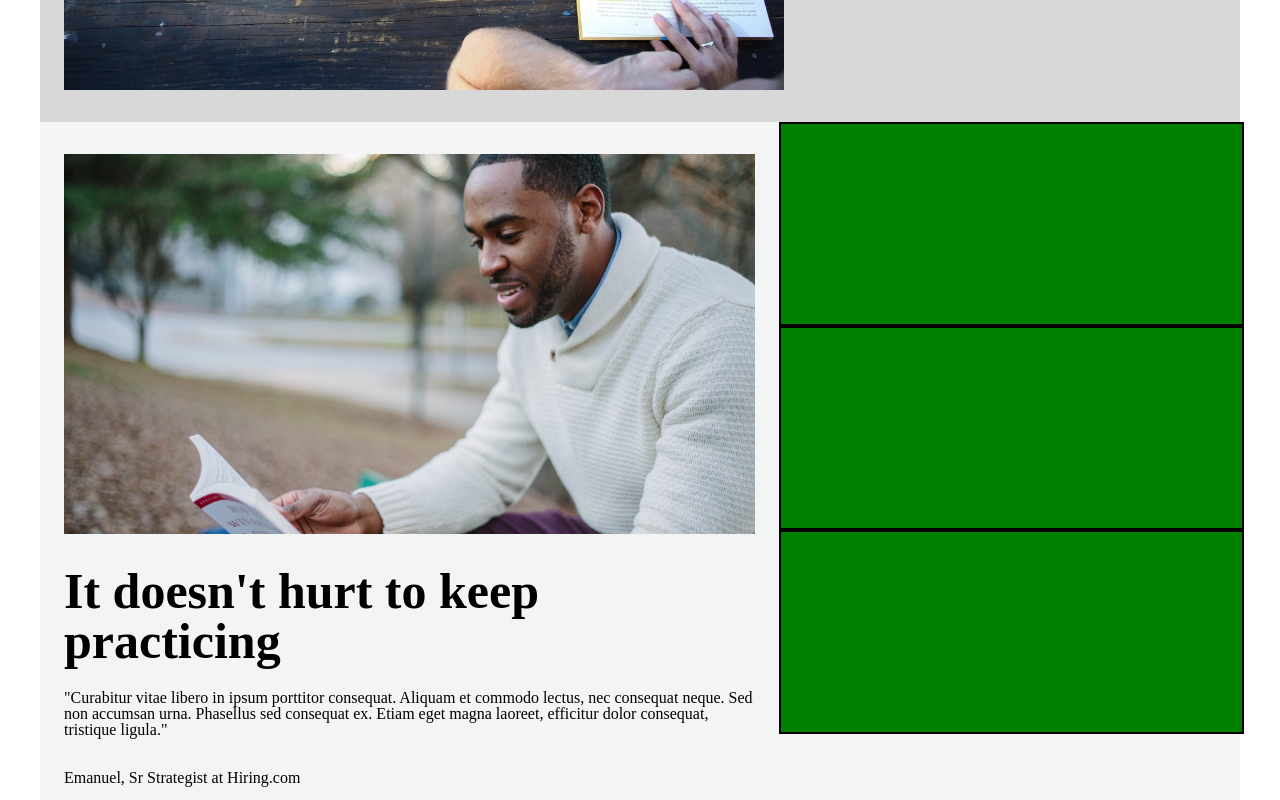
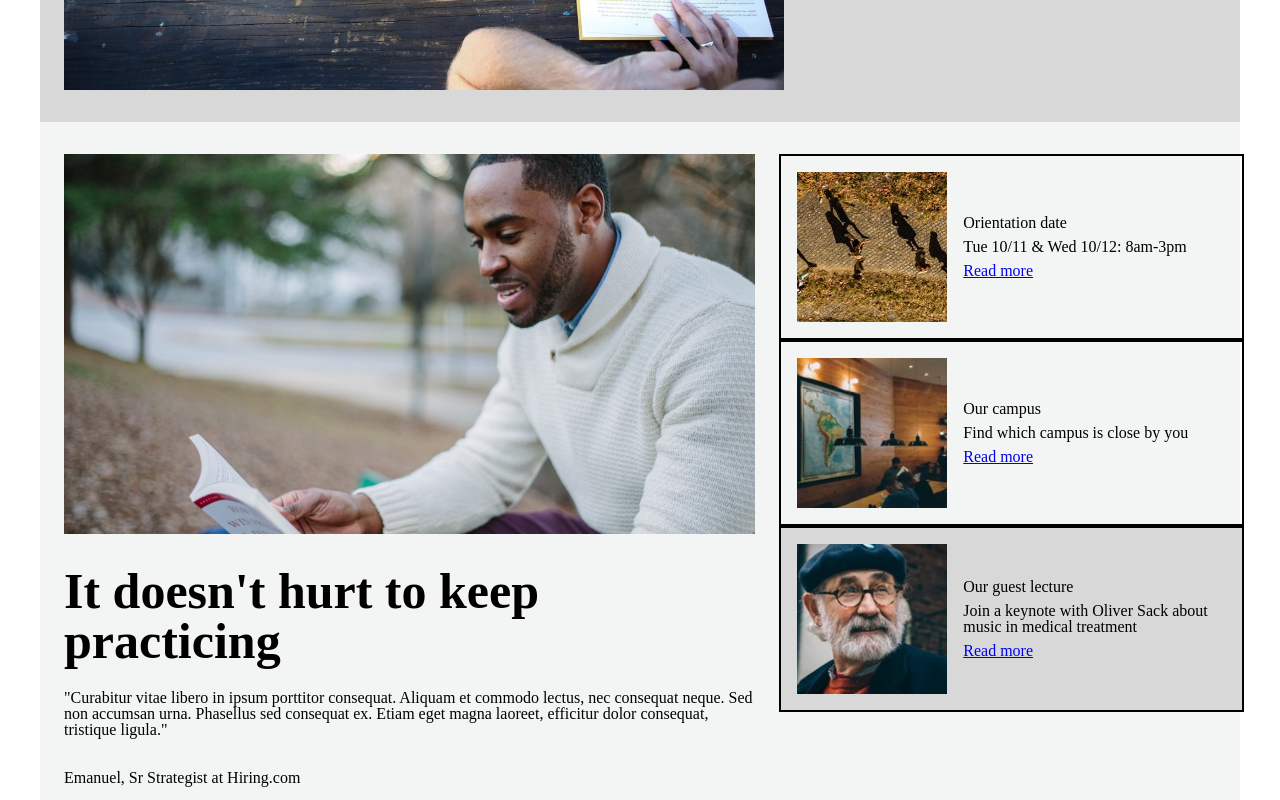
Before and after one commit to siralbert/ColmarAcademy, a plain HTML site: page index.html in a window 1280 px wide. Shown: the part 540-1340 px from the top of the page. Drawn offline with Linux system fonts and the light colour scheme.

Commit message:
Add content, images, and links to info. section.  Divide section into sidebar and main sections and position elements according to spec.

```diff
--- a/index.html
+++ b/index.html
@@ -49,36 +49,35 @@
 
       <!-- sidebar -->
       <div class="sidebar">
-
       <!-- code snippet: item div -->
         <div class="item">
           <div class="img-container">
-            <img alt="" src="" />
+            <img alt="students walking to orientation" src="./resources/images/information-orientation.jpg" />
           </div>
           <div class="text-container">
-            <h2></h2>
-            <p></p>
-            <a href=""></a>
+            <h2>Orientation date</h2>
+            <p>Tue 10/11 &amp; Wed 10/12: 8am-3pm</p>
+            <a href="#read">Read more</a>
           </div>
         </div>
         <div class="item">
           <div class="img-container">
-            <img alt="" src="" />
+            <img alt="students studying by a map on the wall" src="./resources/images/information-campus.jpg" />
           </div>
           <div class="text-container">
-            <h2></h2>
-            <p></p>
-            <a href=""></a>
+            <h2>Our campus</h2>
+            <p>Find which campus is close by you</p>
+            <a href="#read">Read more</a>
           </div>
         </div>
         <div class="item">
           <div class="img-container">
-            <img alt="" src="" />
+            <img alt="headshot of Oliver Sack" src="./resources/images/information-guest-lecture.jpg" />
           </div>
           <div class="text-container">
-            <h2></h2>
-            <p></p>
-            <a href=""></a>
+            <h2>Our guest lecture</h2>
+            <p>Join a keynote with Oliver Sack about music in medical treatment</p>
+            <a href="#read">Read more</a>
           </div>
         </div>
       </div>
--- a/resources/css/style.css
+++ b/resources/css/style.css
@@ -19,14 +19,12 @@ h1 {
 }
 .item{
   width: 100%;
-  height: 200px;
-  background-color: green;
+
   border: 2px solid black;
+  display: flex;
+  align-items: center;
 }
 
-.text-container{
-
-}
 
 
 /* header section */
@@ -129,7 +127,22 @@ nav a{
   margin-top: 2rem;
 }
 
-.info .sidebar{}
+.info .sidebar{
+  margin-top: 2rem;
+}
+.text-container{
+  width: 65%;
+}
+.info .sidebar .img-container{
+  width: 35%;
+  margin: 1rem;
+}
+.info .sidebar p{
+  margin: .5rem 0;
+}
+.sidebar .item:last-child{
+  background-color: rgb(216, 216, 216);
+}
 
 /* courses section */
 .courses{
```
